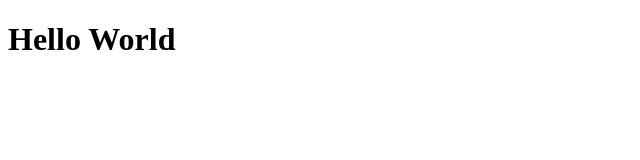
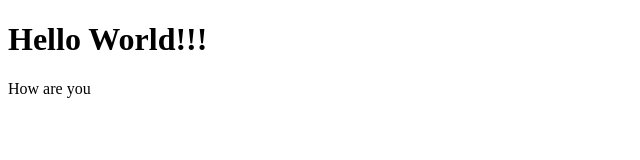
Before and after one commit to Kavee-ginty/first-project, a plain HTML site: page index.html in a window 1280 px wide. Shown: the whole page, without its empty margins (0-640 px from the left). Drawn offline with Linux system fonts and the light colour scheme.

Commit message:
updated index html

```diff
--- a/index.html
+++ b/index.html
@@ -6,6 +6,7 @@
     <title>Document</title>
 </head>
 <body>
-    <h1>Hello World</h1>
+    <h1>Hello World!!!</h1>
+    <p>How are you</p>
 </body>
 </html>
```
